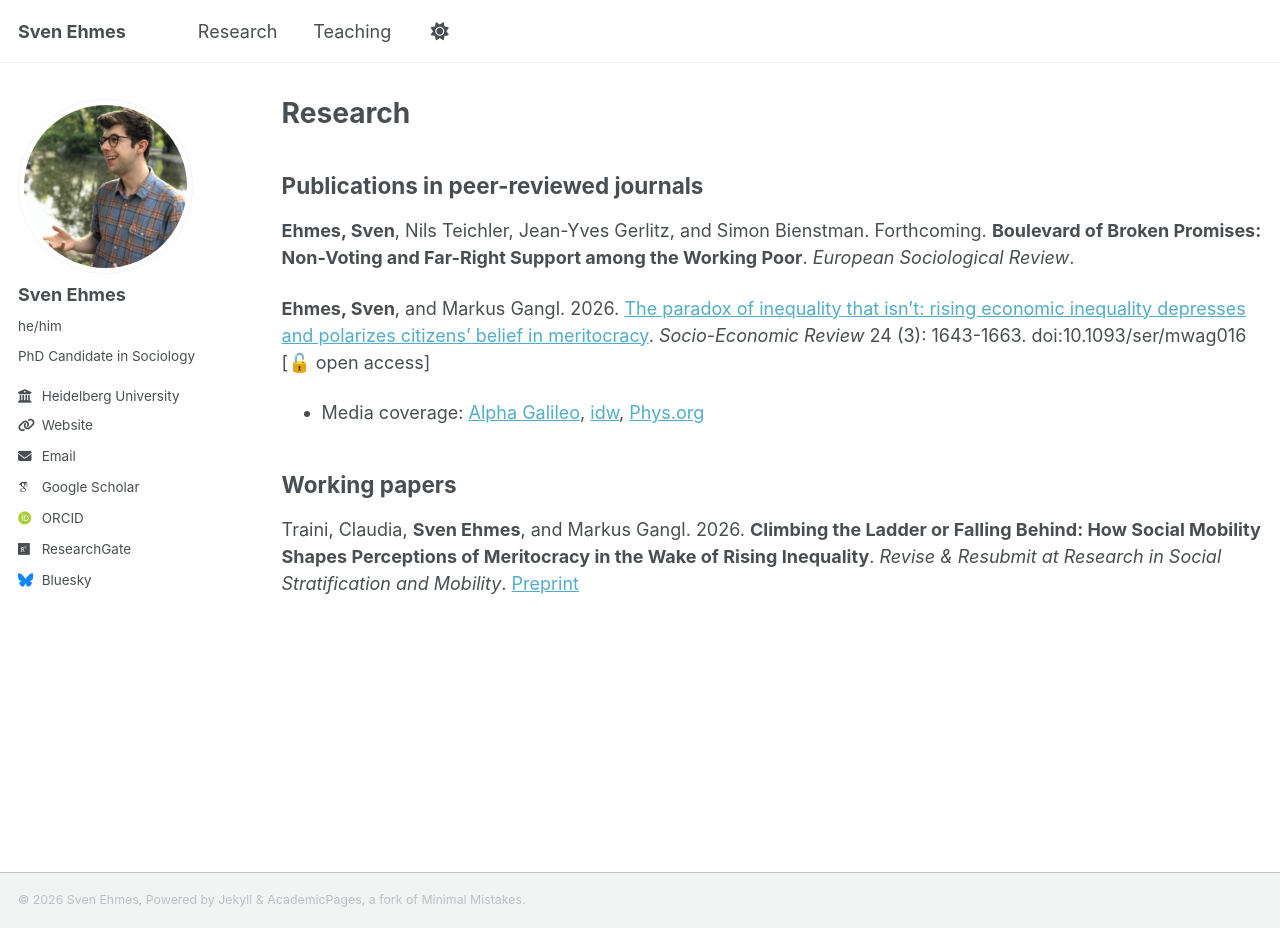
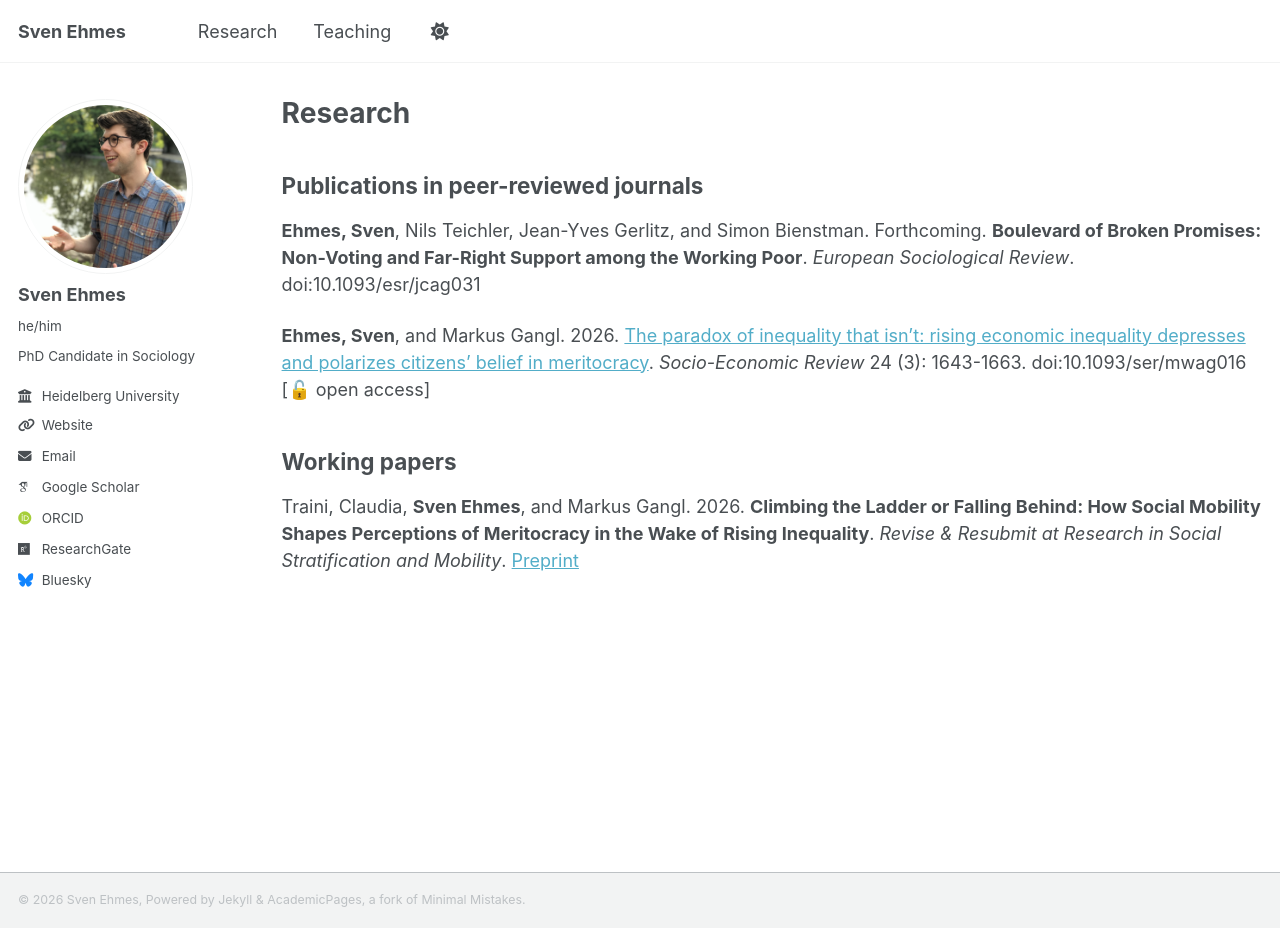
Before and after one commit to sehmes/sehmes.github.io, a Jekyll site: the page built from _pages/research.md, in a window 1280 px wide and 928 px high. Built offline with Jekyll 4.4.1, drawn with Linux system fonts in a browser that asks for light colours; some web fonts are replaced; a script that is not in the unit is left out.

Commit message:
Update research.md

```diff
--- a/_pages/research.md
+++ b/_pages/research.md
@@ -11,11 +11,9 @@ redirect_from:
 
 ## Publications in peer-reviewed journals
 
-**Ehmes, Sven**, Nils Teichler, Jean-Yves Gerlitz, and Simon Bienstman. Forthcoming. **Boulevard of Broken Promises: Non-Voting and Far-Right Support among the Working Poor**. *European Sociological Review*.
+**Ehmes, Sven**, Nils Teichler, Jean-Yves Gerlitz, and Simon Bienstman. Forthcoming. **Boulevard of Broken Promises: Non-Voting and Far-Right Support among the Working Poor**. *European Sociological Review*. doi:10.1093/esr/jcag031
 
 **Ehmes, Sven**, and Markus Gangl. 2026. [The paradox of inequality that isn't: rising economic inequality depresses and polarizes citizens' belief in meritocracy](https://doi.org/10.1093/ser/mwag016). *Socio-Economic Review* 24 (3): 1643-1663. doi:10.1093/ser/mwag016 [🔓 open access]
-
-- Media coverage: [Alpha Galileo](https://www.alphagalileo.org/en-gb/Item-Display/ItemId), [idw](https://idw-online.de/de/news873032), [Phys.org](https://phys.org/news/2026-06-social-inequality-foundations-society.html)
 
 ## Working papers
 
```
